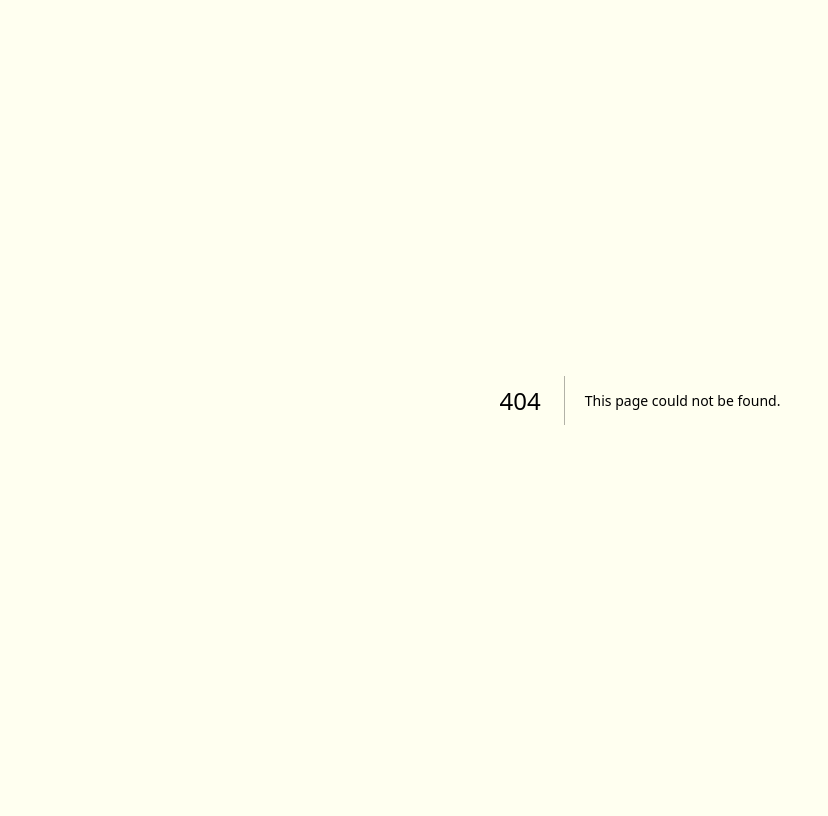
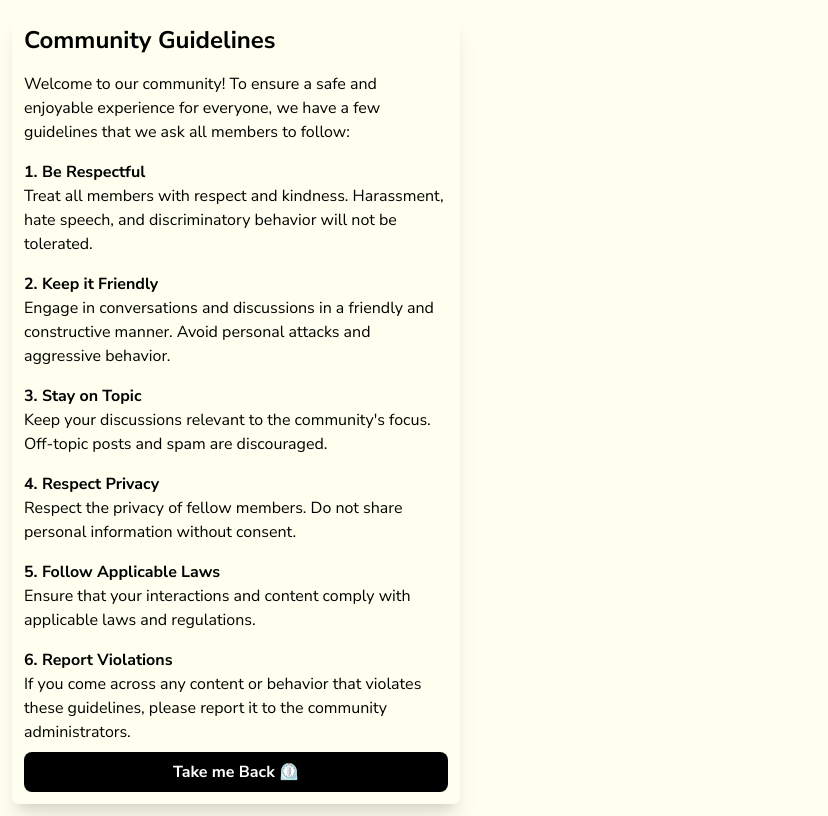
Before and after one commit to listentothefrog/Banquet, a Next.js app: page /community-guidelines in a window 1280 px wide. Before the commit this address had no page. Shown: the whole page, without its empty margins (0-828 px from the left). Built offline with nearby package versions, Linux system fonts and the light colour scheme.

Commit message:
created community guidelines page

```diff
--- /dev/null
+++ b/src/app/community-guidelines/page.tsx
@@ -0,0 +1,48 @@
+import React, { useState } from "react";
+
+const CommunityGuidelines = () => {
+  return (
+    <div className="m-3 rounded-md shadow-xl max-w-md w-full px-3 py-3">
+      <h1 className="text-2xl font-bold mb-4">Community Guidelines</h1>
+      <p>
+        Welcome to our community! To ensure a safe and enjoyable experience for
+        everyone, we have a few guidelines that we ask all members to follow:
+      </p>
+      <h2 className="text-base font-bold mt-4">1. Be Respectful</h2>
+      <p>
+        Treat all members with respect and kindness. Harassment, hate speech,
+        and discriminatory behavior will not be tolerated.
+      </p>
+      <h2 className="text-base font-bold mt-4">2. Keep it Friendly</h2>
+      <p>
+        Engage in conversations and discussions in a friendly and constructive
+        manner. Avoid personal attacks and aggressive behavior.
+      </p>
+      <h2 className="text-base font-bold mt-4">3. Stay on Topic</h2>
+      <p>
+        Keep your discussions relevant to the community's focus. Off-topic posts
+        and spam are discouraged.
+      </p>
+      <h2 className="text-base font-bold mt-4">4. Respect Privacy</h2>
+      <p>
+        Respect the privacy of fellow members. Do not share personal information
+        without consent.
+      </p>
+      <h2 className="text-base font-bold mt-4">5. Follow Applicable Laws</h2>
+      <p>
+        Ensure that your interactions and content comply with applicable laws
+        and regulations.
+      </p>
+      <h2 className="text-base font-bold mt-4">6. Report Violations</h2>
+      <p>
+        If you come across any content or behavior that violates these
+        guidelines, please report it to the community administrators.
+      </p>
+      <button className="w-full bg-black rounded-lg h-10 text-white font-bold mt-2">
+        Take me Back ⏲️
+      </button>
+    </div>
+  );
+};
+
+export default CommunityGuidelines;
```
